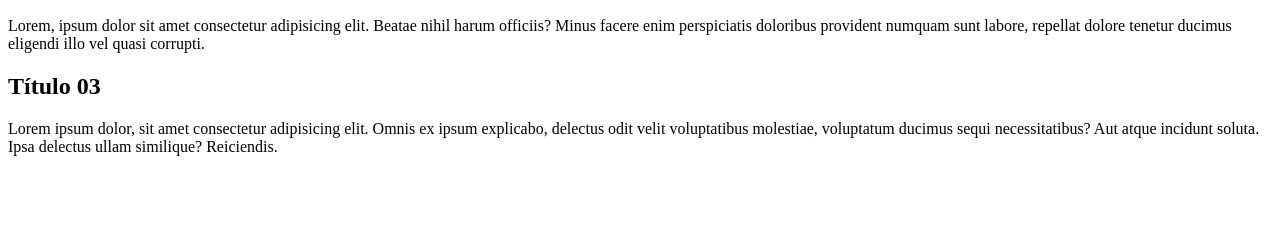
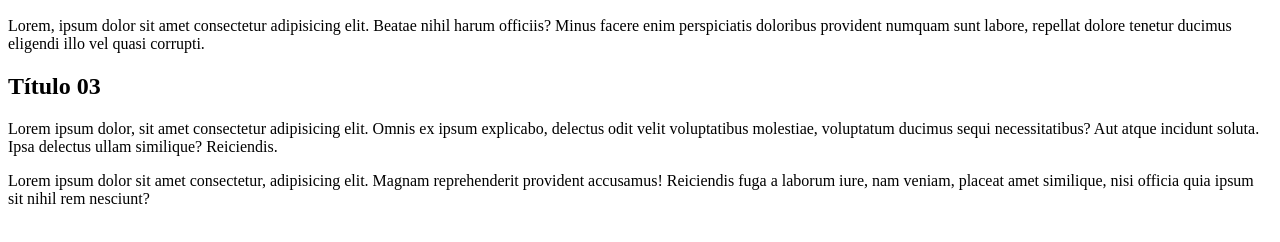
Before and after one commit to eferrareto/Projeto-Curso-Git, a plain HTML site: page index.html in a window 1280 px wide. Shown: the part 110-352 px from the top of the page. Drawn offline with Linux system fonts and the light colour scheme.

Commit message:
add lorem

```diff
--- a/index.html
+++ b/index.html
@@ -18,6 +18,7 @@
         <article>
             <h2>Título 03</h2>
             <p>Lorem ipsum dolor, sit amet consectetur adipisicing elit. Omnis ex ipsum explicabo, delectus odit velit voluptatibus molestiae, voluptatum ducimus sequi necessitatibus? Aut atque incidunt soluta. Ipsa delectus ullam similique? Reiciendis.</p>
+            <p>Lorem ipsum dolor sit amet consectetur, adipisicing elit. Magnam reprehenderit provident accusamus! Reiciendis fuga a laborum iure, nam veniam, placeat amet similique, nisi officia quia ipsum sit nihil rem nesciunt?</p>
         </article>
     </main>
 </body>
```
